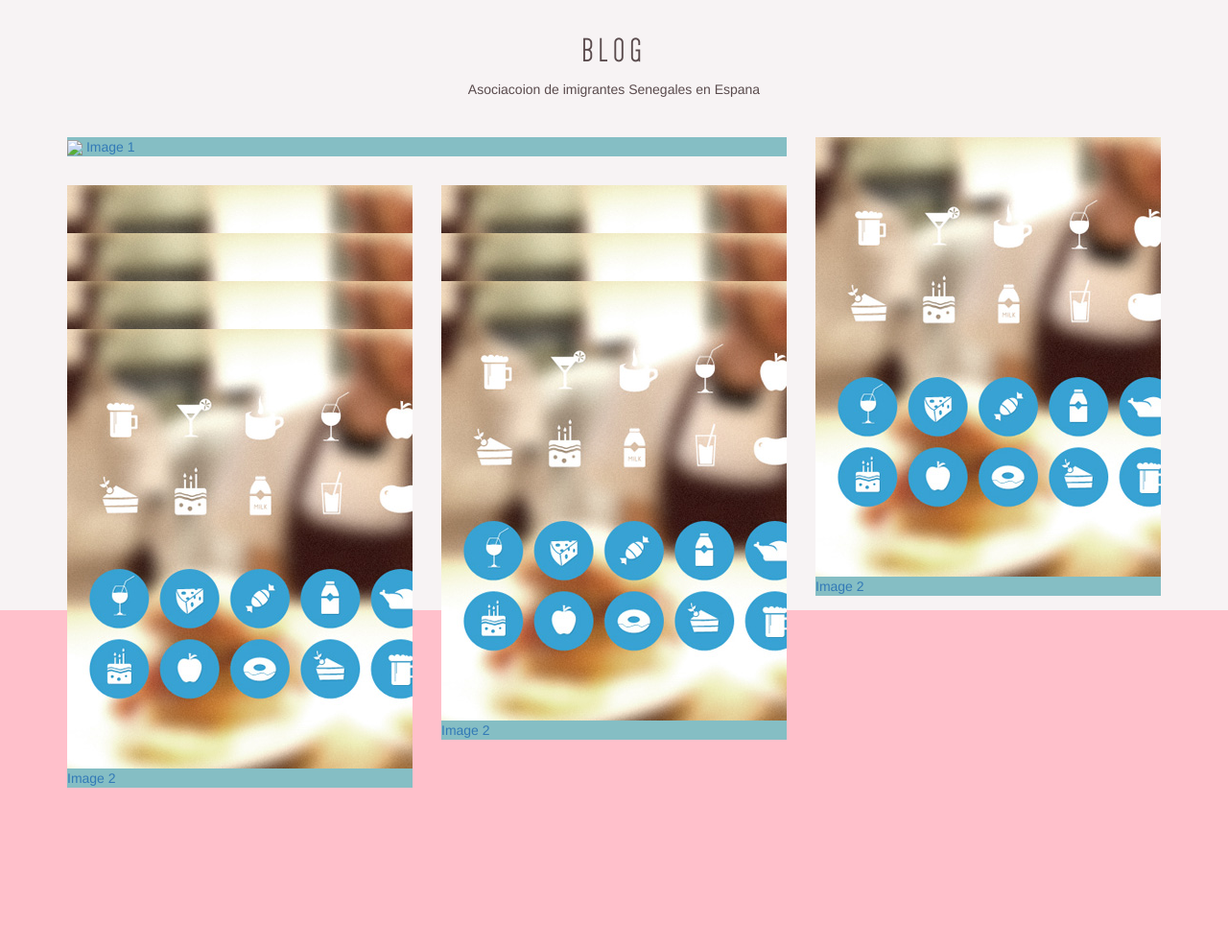
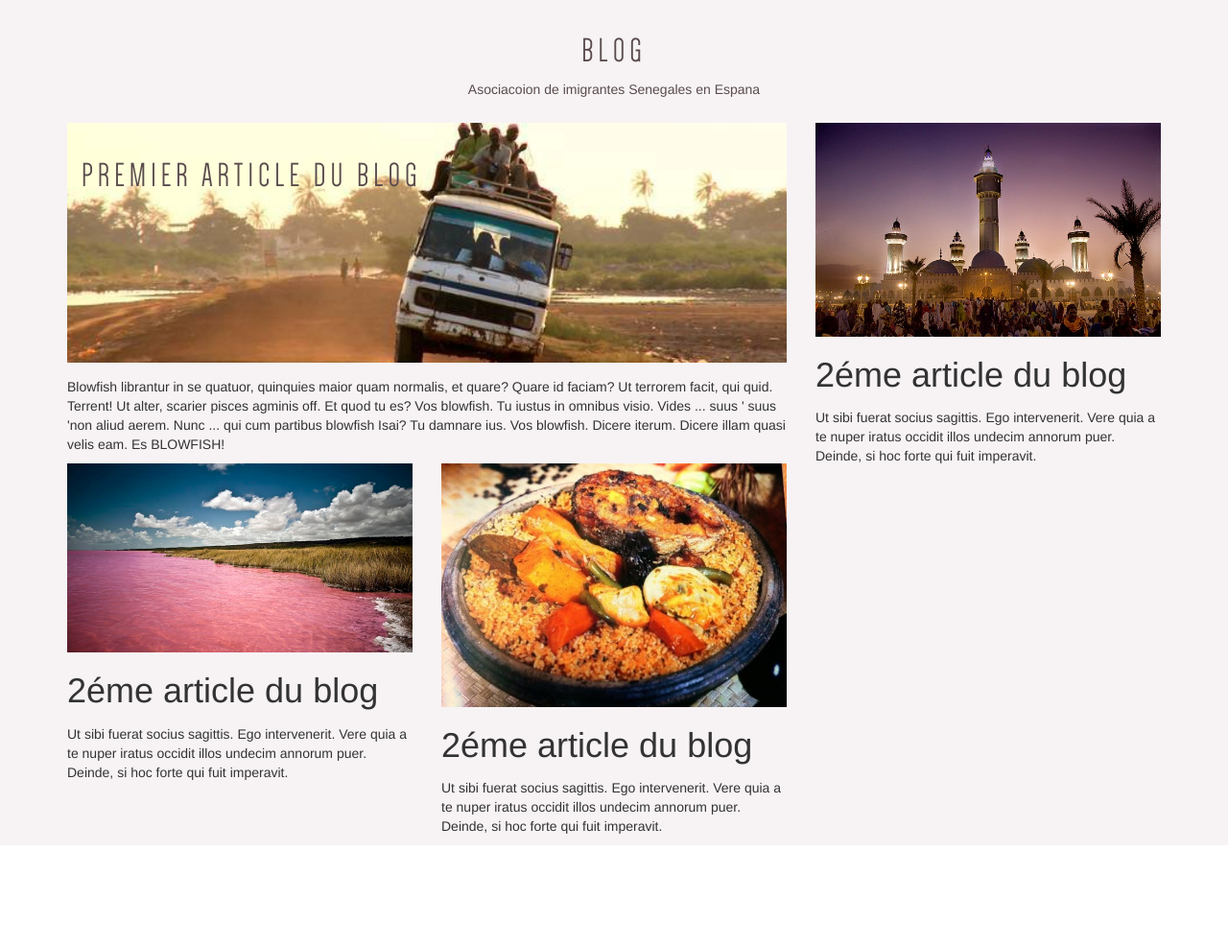
Before and after one commit to olivier79/wdframework, a plain HTML site: page web/index.html in a window 1280 px wide. Shown: the part 702-1688 px from the top of the page at 96% size. After the commit the page ends 1583 px from the top, so only its background shows below. Drawn offline with Linux system fonts and the light colour scheme.

Commit message:
ajout contenu d’exemple

```diff
--- a/codekit/css.less
+++ b/codekit/css.less
@@ -68,12 +68,7 @@ body {
 
 }
 
-#head .span10{
-	text-align: left;
-}
-#head .span2{
-	text-align: right;
-}
+
 
 
 #menu ul ol {
@@ -102,87 +97,10 @@ body {
 
 
 
-
-
-
-
 #second{
 	background-color: #F7F3F4;
 	z-index: 100;
 	position: relative;
-}
-
-#second .container-fluid{
-	max-width: 960px;
-
-	padding: 0;
-	margin: auto;
-}
-
-#portafolio{
-
-
-
-}
-
-#portafolio .item {
-
-
-
-}
-
-.inside {
-    overflow: hidden;
-    /* le background de l'inside prend la place de l'image quand celle-ci devient transparente*/
-    background-color: #85BEC4 ;
-}
-
-#portafolio a img {
-
-
-    transform: scale(1, 1);
-    transition-duration: 350ms;
-    transition-property: all;
-    transition-timing-function: ease-out;
-
-}
-
-#portafolio a:hover img {
-	/* lorsque l'on passe sur l'image celle ci devient transparente et laisse aparaitre le bacground de la couche inside qui se trouve en dessous*/
-    opacity: 0.2;
-    position: relative;
-    transform: scale(1.2, 1.2);
-}
-
-
-
-#portafolio .title {
-
-    color: #FFFFFF;
-    display: block;
-    font-size: 1em;
-    font-weight: bold;
-    margin: -20px auto 0 !important;
-    opacity: 0;
-    position: absolute;
-    text-align: center;
-    top: 50%;
-    transition-duration: 0.5s;
-    width: 100%;
-}
-
-#portafolio a:hover .title {
-
-    opacity: 1;
-
-}
-
-
-#portafolio .title span {
-    border: 2px solid #FFFFFF;
-    display: inline-block;
-    margin: 0 auto !important;
-    padding: 10px 12px 12px;
 }
 
 
@@ -198,11 +116,6 @@ body {
 
 
 
-
-.item{
-	padding: 15px;
-
-}
 
 /**** Isotope Filtering ****/
 
@@ -244,16 +157,7 @@ body {
 
 
 
-#third {
 
-	height: 350px;
-	background-color: pink;
-	z-index: 100;
-	background-attachment:fixed;
-	background-repeat: no-repeat;
-	background-position: 50% 50%;
-
-}
 
 
 /******  Menu mobile*******/
@@ -262,16 +166,6 @@ body {
 
 @media (max-width: 767px) {
 
-    	.item{
-
-    		width: 100%;
-
-
-    	}
-
-    	#portafolio{
-
-    	}
 
 		h1, p{
 			text-align: center;
--- a/web/index.html
+++ b/web/index.html
@@ -26,12 +26,9 @@
 
 	<script type="text/javascript">
 
-alert('test2');
 
 
 	$(document).ready(function(){
-
-		alert('test');
 		$('.grid').isotope({
 		    itemSelector: '.item',
 		    masonry: {
@@ -84,25 +81,29 @@ alert('test2');
 	<!--   *************** PARALX **********   -->
 	<div class="container-fluid">
 
-	<div id="intro"  class="row"
-		style="background-image:url('./img/fondo.jpg'); background-repeat: no-repeat; background-position: center center; background-size: cover; height:700px;">
+		<div id="intro"  class="row"
+			style="background-image:url('./img/fondo.jpg'); background-repeat: no-repeat; background-position: center center; background-size: cover; height:700px;">
 
-		<div  class="col-md-12" style="background-image:url('./img/slider_overlay_pattern.png'); height:700px; position:absolue; width: 100%;">
+			<div  class="col-md-12" style="background-image:url('./img/slider_overlay_pattern.png'); height:700px; position:absolue; width: 100%;">
 
 
-			<div id="bg" style="width: 100%;"  data-stellar-ratio="0.65" >
-				<div class="titre">
-					<h1>trabajos</h1>
-					<p> Nuestros trabajos </p>
-				</div>			</div>
+				<div id="bg" style="width: 100%;"  data-stellar-ratio="0.65" >
+					<div class="titre">
+						<h1>trabajos</h1>
+						<p> Nuestros trabajos </p>
+					</div>			</div>
 
+			</div>
 		</div>
 	</div>
-	</div>
 	<!--   *********************************   -->
+
+
+	<!--   *************** BLOG **********   -->
 	<div id="second" class="container-fluid">
 
 			<div class="container">
+
 						<div class="row text-center">
 							<div class="titre">
 								<h1>blog</h1>
@@ -115,94 +116,77 @@ alert('test2');
 						<div class="grid row">
 
 								  <div class="item col-md-8">
+								  		<div class="titre" style="background-image:url('./img/2.jpg'); background-repeat: no-repeat; background-position: center center; background-size: cover; height: 250px; width: 100%;">
+								  		<h1>
+								  		premier article du blog
+								  		</h1>
+								  		</div>
 
-									  <div class="inside">
-										  <a>
-											  <img src="img/1.jpg"/>
-											  <span class="title">
-											  <span> Image 1</span>
-											  </span>
-										  </a>
-									  </div>
+								  		<div style="width: 100%; margin-top: 15px;">
+								  		<p>
+								  		Blowfish librantur in se quatuor, quinquies maior quam normalis, et quare? Quare id faciam? Ut terrorem facit, qui quid. Terrent! Ut alter, scarier pisces agminis off. Et quod tu es? Vos blowfish. Tu iustus in omnibus visio. Vides ... suus ' suus 'non aliud aerem. Nunc ... qui cum partibus blowfish Isai? Tu damnare ius. Vos blowfish. Dicere iterum. Dicere illam quasi velis eam. Es BLOWFISH!
+								  		</p>
+								  		</div>
+
+
 								  </div>
 
 
-								  <div class="item col-md-4">
-									  <div class="inside"><a> <img src="img/test.jpg"/>
-									  <span class="title">
-									  <span> Image 2</span>
-									  </span>
-									  </a></div>
-								  </div>
+								<div class="item col-md-4 col-sm-6">
 
-								  <div class="item col-md-4">
-								  	  <div class="inside"><a> <img src="img/test.jpg"/>
-								  	  <span class="title">
-								  	  <span> Image 2</span>
-								  	  </span>
-								  	  </a></div>
-								  </div>
+										<img src="./img/3.jpg" width="100%"> </img>
 
-								  <div class="item col-md-4">
-								  	  <div class="inside"><a> <img src="img/test.jpg"/>
-								  	  <span class="title">
-								  	  <span> Image 2</span>
-								  	  </span>
-								  	  </a></div>
-								  </div>
+										<h1>
+										2éme article du blog
+										</h1>
 
-								  <div class="item col-md-4">
-								  	  <div class="inside"><a> <img src="img/test.jpg"/>
-								  	  <span class="title">
-								  	  <span> Image 2</span>
-								  	  </span>
-								  	  </a></div>
-								  </div>
+										<p style="width: 100%; margin-top: 15px;">
+												Ut sibi fuerat socius sagittis. Ego intervenerit. Vere quia a te nuper iratus occidit illos undecim annorum puer. Deinde, si hoc forte qui fuit imperavit.
+										</p>
 
-								  <div class="item col-md-4">
-								  	  <div class="inside"><a> <img src="img/test.jpg"/>
-								  	  <span class="title">
-								  	  <span> Image 2</span>
-								  	  </span>
-								  	  </a></div>
-								  </div>
 
-								  <div class="item col-md-4">
-								  	  <div class="inside"><a> <img src="img/test.jpg"/>
-								  	  <span class="title">
-								  	  <span> Image 2</span>
-								  	  </span>
-								  	  </a></div>
-								  </div>
 
-								  <div class="item col-md-4">
-								  	  <div class="inside"><a> <img src="img/test.jpg"/>
-								  	  <span class="title">
-								  	  <span> Image 2</span>
-								  	  </span>
-								  	  </a></div>
-								  </div>
+								</div>
 
-								  <div class="item col-md-4">
-								  	  <div class="inside"><a> <img src="img/test.jpg"/>
-								  	  <span class="title">
-								  	  <span> Image 2</span>
-								  	  </span>
-								  	  </a></div>
-								  </div>
+								<div class="item col-md-4 col-sm-6">
 
+										<img src="./img/4.jpg" width="100%"> </img>
+
+										<h1>
+										2éme article du blog
+										</h1>
+
+										<p style="width: 100%; margin-top: 15px;">
+												Ut sibi fuerat socius sagittis. Ego intervenerit. Vere quia a te nuper iratus occidit illos undecim annorum puer. Deinde, si hoc forte qui fuit imperavit.
+										</p>
+
+
+
+								</div>
+
+								 <div class="item col-md-4 col-sm-6">
+
+								 		<img src="./img/1.jpg" width="100%"> </img>
+
+								 		<h1>
+								 		2éme article du blog
+								 		</h1>
+
+								 		<p style="width: 100%; margin-top: 15px;">
+								 				Ut sibi fuerat socius sagittis. Ego intervenerit. Vere quia a te nuper iratus occidit illos undecim annorum puer. Deinde, si hoc forte qui fuit imperavit.
+								 		</p>
+
+
+
+								 </div>
 
 	  				</div>
 			</div>
-	</div>
 
-	<div id="third" class="row-fluid" data-stellar-ratio-background="1">
-		<div id="map_canvas" style="width:100%; height:100%"></div>
+
 	</div>
 
 
-	<div id="four" class="row-fluid">
-	</div>
 
 
 	</body>
```
Also changed, not shown: codekit/head.html (+0 -3 lines), web/css/css.css, web/img/1.jpg (added), web/img/2.jpg (added), web/img/3.jpg (added), web/img/4.jpg (added), web/img/test.jpg (deleted), 2 other files.
